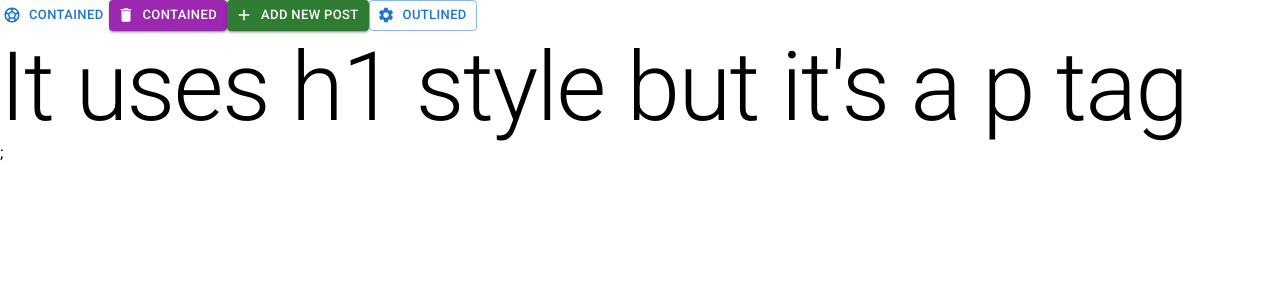
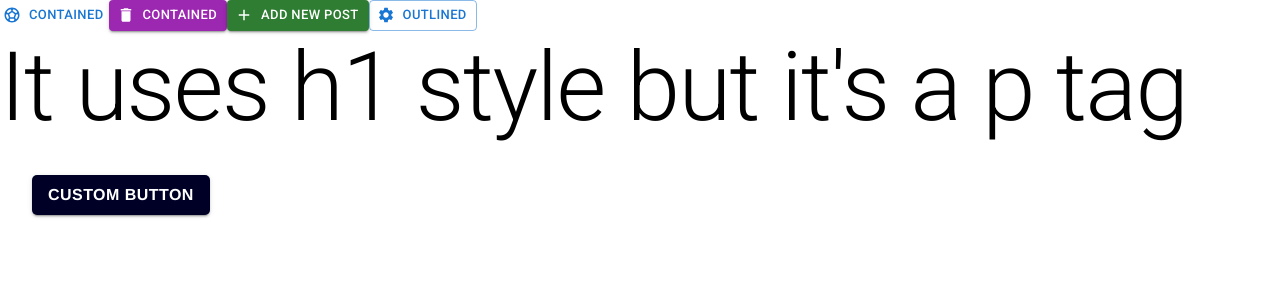
Before and after one commit to Harry-Yates/MUI, a React (Create React App) app: page / in a window 1280 px wide. Shown: the top 300 px of the page. Built offline with nearby package versions, Linux system fonts and the light colour scheme.

Commit message:
docs: :art: Custom styled button

```diff
--- a/src/App.js
+++ b/src/App.js
@@ -14,11 +14,34 @@ function App() {
 }
 <Typography variant="h1" component="p">
 It uses h1 style but it's a p tag
-</Typography>;
+</Typography>
 
+<Button variant="contained" sx={{
+  backgroundColor:"#000027",
+  color:"#fff",
+  margin: "2rem",
+  fontFamily: "Helvetica",
+  fontSize: "1rem",
+  fontWeight: "bold",
+  borderRadius: "5px",
+  "&:hover": {
+    backgroundColor: "#000555",
+    color: "#fff",
+  },
+  "&:active": {
+    backgroundColor: "#000555",
+    color: "#fff",
+  },
+  "&:focus": {
+    backgroundColor: "#000555",
+    color: "#fff",
+  },
+  }}>
+  Custom Button
+</Button>
 
     </div>
-  );
+  )
 }
 
 export default App;
```
